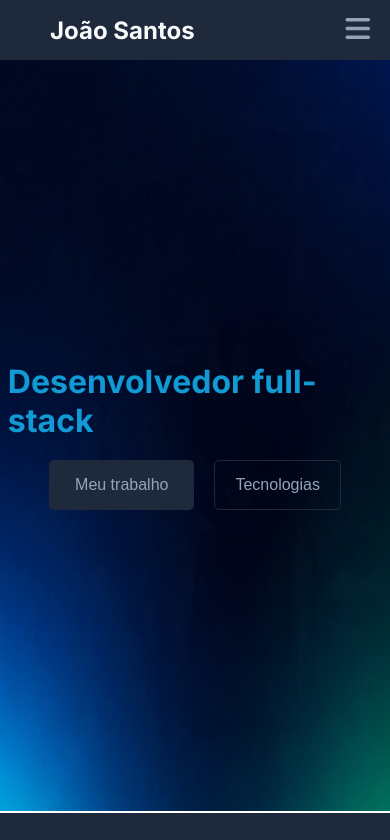
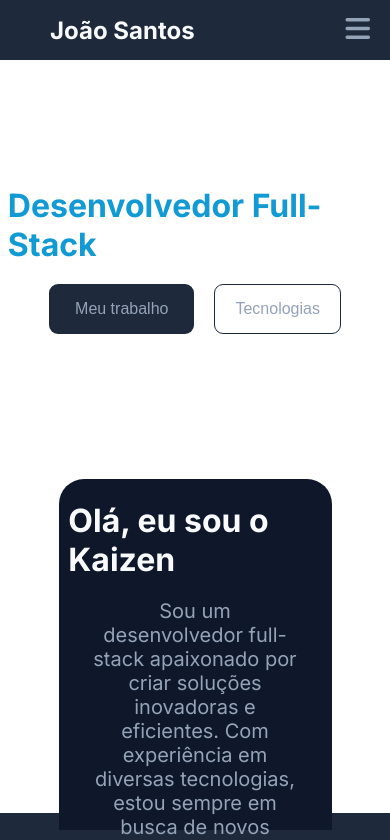
Before and after one commit to JoaoSantosK/portfolio, a React (Vite) app: page / in a window 390 px wide. Shown: the top 840 px of the page. Built offline with nearby package versions, Linux system fonts and the light colour scheme.

Commit message:
Main content adjust
Pequenos e minuciosos ajustes na seção main, apenas itens básicos  de posicionamento

```diff
--- a/src/components/MainContent/MainContent.css
+++ b/src/components/MainContent/MainContent.css
@@ -27,13 +27,14 @@ button.btn-my-job {
     color: var(--color-text-secondary);
     background-color: var(--color-surface);
     border: 1px solid transparent;
-    border-radius: 5px;
+    border-radius: 9px;
     cursor: pointer;
     transition: 0.3s ease;
 }
 
 button.btn-my-job:hover {
     color: var(--color-primary);
+    background-color: var(--color-bg);
     border: 1px solid white;
 }
 
@@ -43,13 +44,13 @@ button.btn-tech {
     color: var(--color-text-secondary);
     background-color: transparent;
     border: 1px solid var(--color-surface);
-    border-radius: 5px;
+    border-radius: 9px;
     cursor: pointer;
-    transition: background-color 0.3s ease, color 0.3s ease, border 1.2s ease;
+    transition: background-color 0.3s ease, color 0.3s ease, border 1.2s ease, box-shadow 0.8s ease;
 }
 
 button.btn-tech:hover {
-    background-color: var(--color-surface);
+    background-color: var(--color-bg);
     color: var(--color-primary);
     border: 1px solid white;
 }
@@ -64,7 +65,7 @@ section.intro-card {
     width: 70%;
     max-height: 351px;
     height: 50%;
-    background-color: var(--color-bg-surface);
+    background-color: var(--color-bg);
     border-top-left-radius: 25px;
     border-top-right-radius: 25px;
     padding: 0 2%;
@@ -108,6 +109,9 @@ section.intro-card p {
         font-size: 32px;
     }
     section.intro-card {
-        display: none;
+        top: 145px;
+    }
+    section.intro-card p{
+        font-size: 20px;
     }
 }
--- a/src/components/MainContent/MainContent.jsx
+++ b/src/components/MainContent/MainContent.jsx
@@ -1,10 +1,9 @@
 import './MainContent.css';
-import bg from '../../assets/bg-main.jpeg';
 
 const MainContent = () => {
     return (
-        <main className="main" style={{ backgroundImage: `url(${bg})` }}>
-            <h1>Desenvolvedor full-stack</h1>
+        <main className="main">
+            <h1>Desenvolvedor Full-Stack</h1>
 
             <div className="btns">
                 <button className="btn-my-job">Meu trabalho</button>
```
